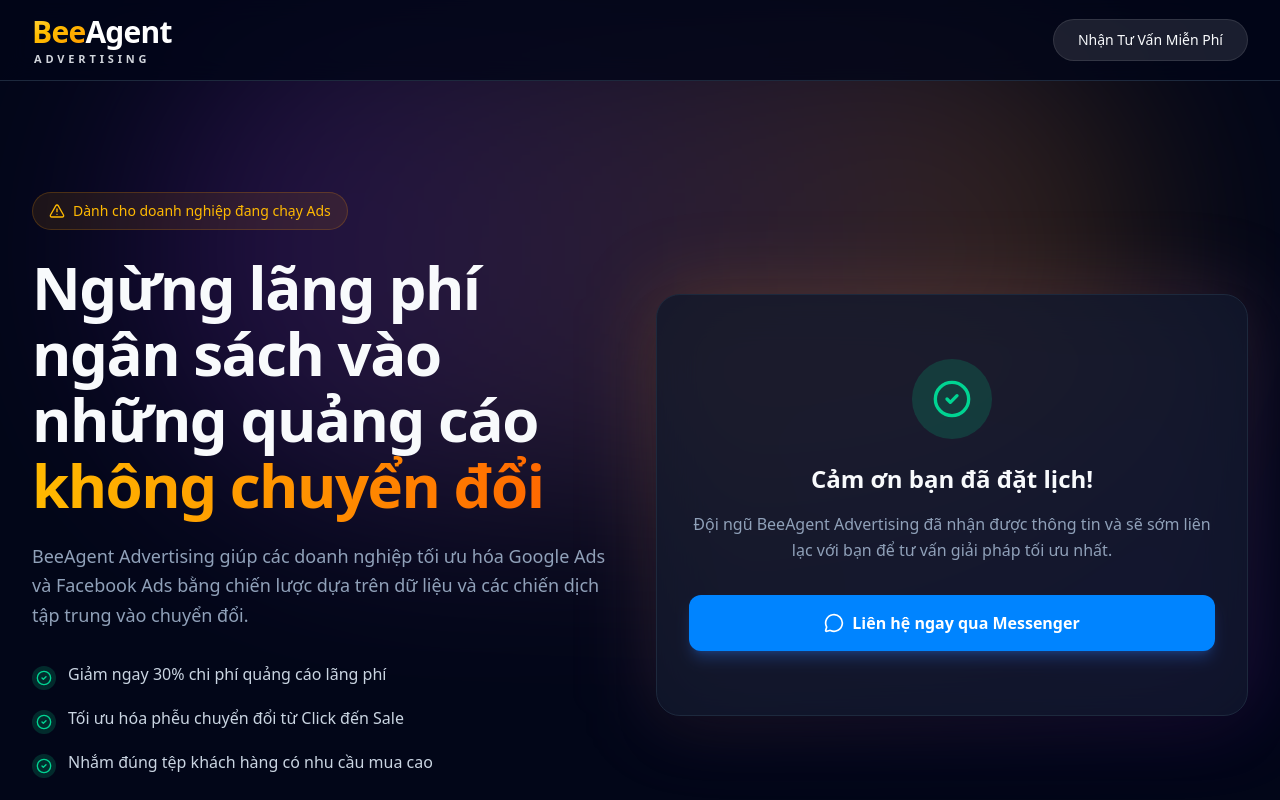
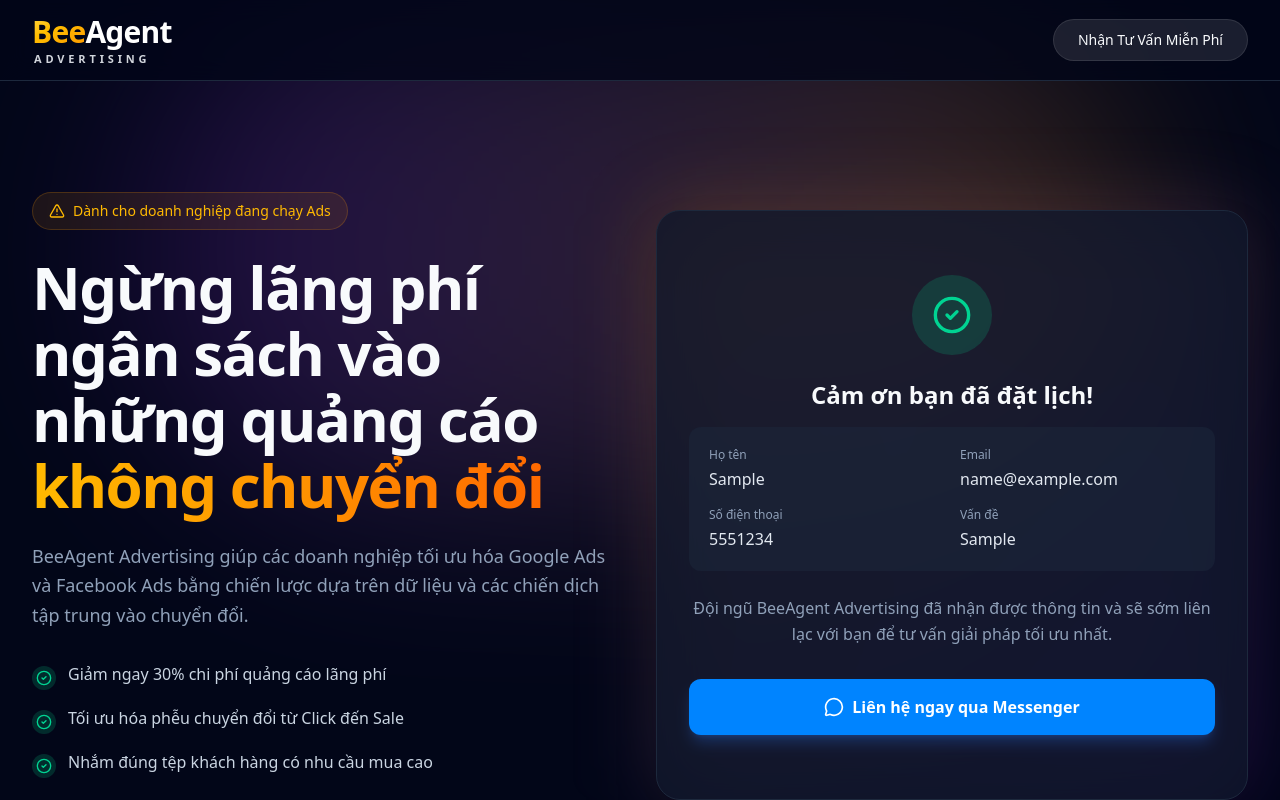
Before and after one commit to lnguyentan2005-hash/BeeAgent-Advertising, a React (Vite) app: page / in a window 1280 px wide. Both pictures are taken after typing "Sample", "5551234", "name@example.com", "Sample" into the empty fields and a click on the button "Nhận Tư Vấn Ngay". Shown: the top 800 px of the page. Built offline with nearby package versions, Linux system fonts and the light colour scheme; no server answers.

Commit message:
Update App.tsx

```diff
--- a/src/App.tsx
+++ b/src/App.tsx
@@ -156,7 +156,7 @@
             <div className="absolute inset-0 bg-gradient-to-br from-amber-500/20 to-purple-600/20 blur-2xl rounded-3xl" />
 
             <div className="relative bg-slate-900/80 backdrop-blur-xl border border-slate-800 p-8 rounded-3xl shadow-2xl">
-              {!isSubmitted ? (
+                       {!isSubmitted ? (
                 <>
                   <h3 className="text-2xl font-bold mb-2">Nhận Kiểm Toán Quảng Cáo Miễn Phí</h3>
                   <p className="text-slate-400 text-sm mb-6">Điền thông tin để chuyên gia của chúng tôi phân tích chiến dịch của bạn.</p>
@@ -225,6 +225,29 @@
                     <CheckCircle2 className="w-10 h-10 text-emerald-400" />
                   </div>
                   <h3 className="text-2xl font-bold mb-4">Cảm ơn bạn đã đặt lịch!</h3>
+
+                  {/* Hiển thị thông tin đã gửi - 4 cột */}
+                  <div className="bg-slate-800/50 rounded-xl p-5 mb-6 text-left">
+                    <div className="grid grid-cols-2 gap-4">
+                      <div>
+                        <p className="text-slate-400 text-xs mb-1">Họ tên</p>
+                        <p className="font-medium text-slate-200 break-words">{formData.name}</p>
+                      </div>
+                      <div>
+                        <p className="text-slate-400 text-xs mb-1">Email</p>
+                        <p className="font-medium text-slate-200 break-words">{formData.email}</p>
+                      </div>
+                      <div>
+                        <p className="text-slate-400 text-xs mb-1">Số điện thoại</p>
+                        <p className="font-medium text-slate-200 break-words">{formData.phone}</p>
+                      </div>
+                      <div>
+                        <p className="text-slate-400 text-xs mb-1">Vấn đề</p>
+                        <p className="font-medium text-slate-200 break-words">{formData.problem || 'Không có'}</p>
+                      </div>
+                    </div>
+                  </div>
+
                   <p className="text-slate-400 mb-8 leading-relaxed">
                     Đội ngũ BeeAgent Advertising đã nhận được thông tin và sẽ sớm liên lạc với bạn để tư vấn giải pháp tối ưu nhất.
                   </p>
```
